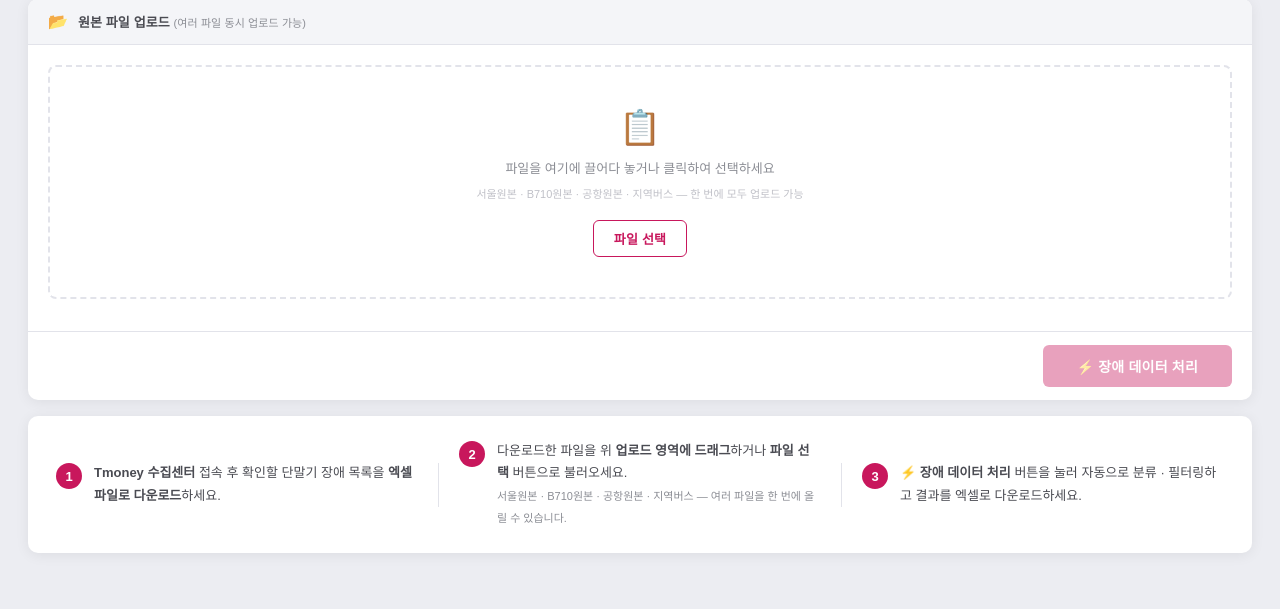
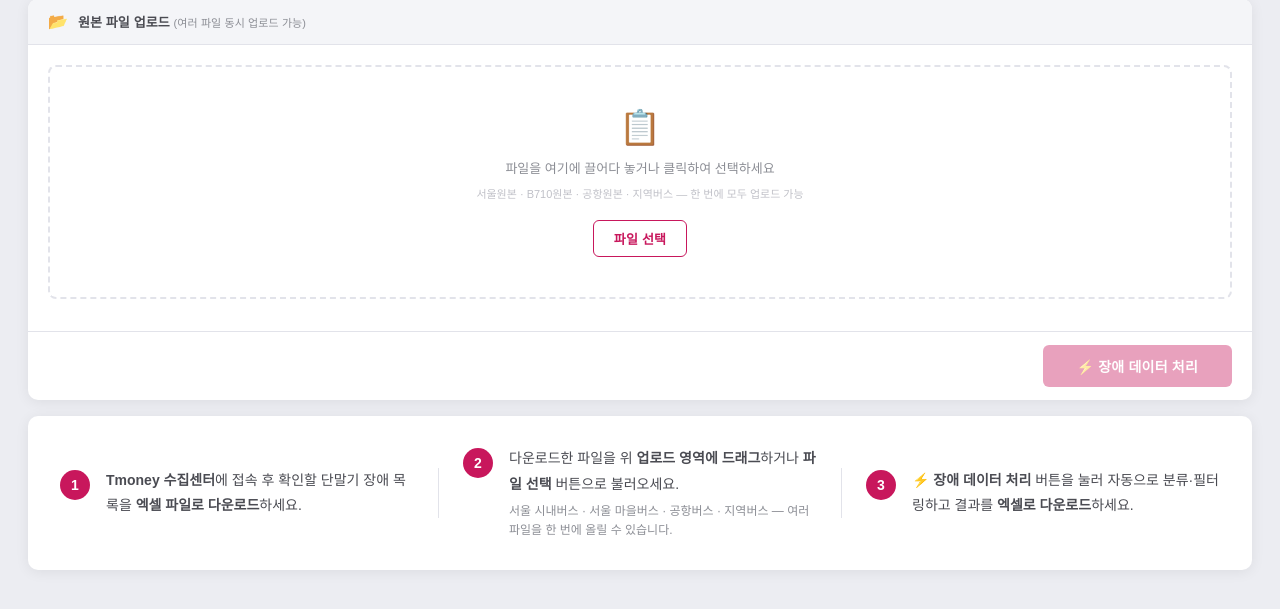
Before and after one commit to Han-sw1/hsw, a Flask app: page / in a window 1280 px wide. Shown: the part 90-699 px from the top of the page. Run offline with Flask 3, Linux system fonts and the light colour scheme.

Commit message:
UI: 사용 안내 텍스트 가독성 개선 및 버스 종류 명칭 수정
Co-Authored-By: Claude Sonnet 4.6 <noreply@anthropic.com>

```diff
--- a/static/css/style.css
+++ b/static/css/style.css
@@ -276,28 +276,28 @@ body {
 /* ─── GUIDE CARD ─── */
 .guide-card {
   background: var(--white); border-radius: var(--radius);
-  box-shadow: var(--shadow); padding: 18px 28px;
+  box-shadow: var(--shadow); padding: 22px 32px;
   display: flex; align-items: center; gap: 0; flex-wrap: wrap;
 }
 .guide-step {
-  display: flex; align-items: flex-start; gap: 12px;
-  flex: 1; min-width: 220px; padding: 6px 0;
+  display: flex; align-items: flex-start; gap: 16px;
+  flex: 1; min-width: 240px; padding: 8px 0;
 }
 .guide-num {
-  width: 26px; height: 26px; border-radius: 50%;
+  width: 30px; height: 30px; border-radius: 50%;
   background: var(--primary); color: var(--white);
-  font-size: 13px; font-weight: 800;
+  font-size: 14px; font-weight: 800;
   display: flex; align-items: center; justify-content: center;
-  flex-shrink: 0; margin-top: 1px;
+  flex-shrink: 0; margin-top: 2px;
 }
 .guide-text {
-  font-size: 13px; color: var(--gray-dark); line-height: 1.7;
+  font-size: 14px; color: var(--gray-dark); line-height: 1.8;
 }
-.guide-text strong { color: var(--gray-dark); }
-.guide-hint { font-size: 11px; color: var(--gray); }
+.guide-text strong { color: var(--gray-dark); font-weight: 700; }
+.guide-hint { font-size: 12px; color: var(--gray); margin-top: 5px; line-height: 1.6; }
 .guide-divider {
-  width: 1px; height: 44px; background: var(--border);
-  margin: 0 20px; flex-shrink: 0; align-self: center;
+  width: 1px; height: 50px; background: var(--border);
+  margin: 0 24px; flex-shrink: 0; align-self: center;
 }
 
 /* ─── TOAST ─── */
--- a/templates/index.html
+++ b/templates/index.html
@@ -70,22 +70,22 @@
       <div class="guide-step">
         <div class="guide-num">1</div>
         <div class="guide-text">
-          <strong>Tmoney 수집센터</strong> 접속 후 확인할 단말기 장애 목록을 <strong>엑셀 파일로 다운로드</strong>하세요.
+          <strong>Tmoney 수집센터</strong>에 접속 후 확인할 단말기 장애 목록을 <strong>엑셀 파일로 다운로드</strong>하세요.
         </div>
       </div>
       <div class="guide-divider"></div>
       <div class="guide-step">
         <div class="guide-num">2</div>
         <div class="guide-text">
-          다운로드한 파일을 위 <strong>업로드 영역에 드래그</strong>하거나 <strong>파일 선택</strong> 버튼으로 불러오세요.<br>
-          <span class="guide-hint">서울원본 · B710원본 · 공항원본 · 지역버스 — 여러 파일을 한 번에 올릴 수 있습니다.</span>
+          다운로드한 파일을 위 <strong>업로드 영역에 드래그</strong>하거나 <strong>파일 선택</strong> 버튼으로 불러오세요.
+          <div class="guide-hint">서울 시내버스 · 서울 마을버스 · 공항버스 · 지역버스 — 여러 파일을 한 번에 올릴 수 있습니다.</div>
         </div>
       </div>
       <div class="guide-divider"></div>
       <div class="guide-step">
         <div class="guide-num">3</div>
         <div class="guide-text">
-          <strong>⚡ 장애 데이터 처리</strong> 버튼을 눌러 자동으로 분류 · 필터링하고 결과를 엑셀로 다운로드하세요.
+          <strong>⚡ 장애 데이터 처리</strong> 버튼을 눌러 자동으로 분류·필터링하고 결과를 <strong>엑셀로 다운로드</strong>하세요.
         </div>
       </div>
     </section>
```
